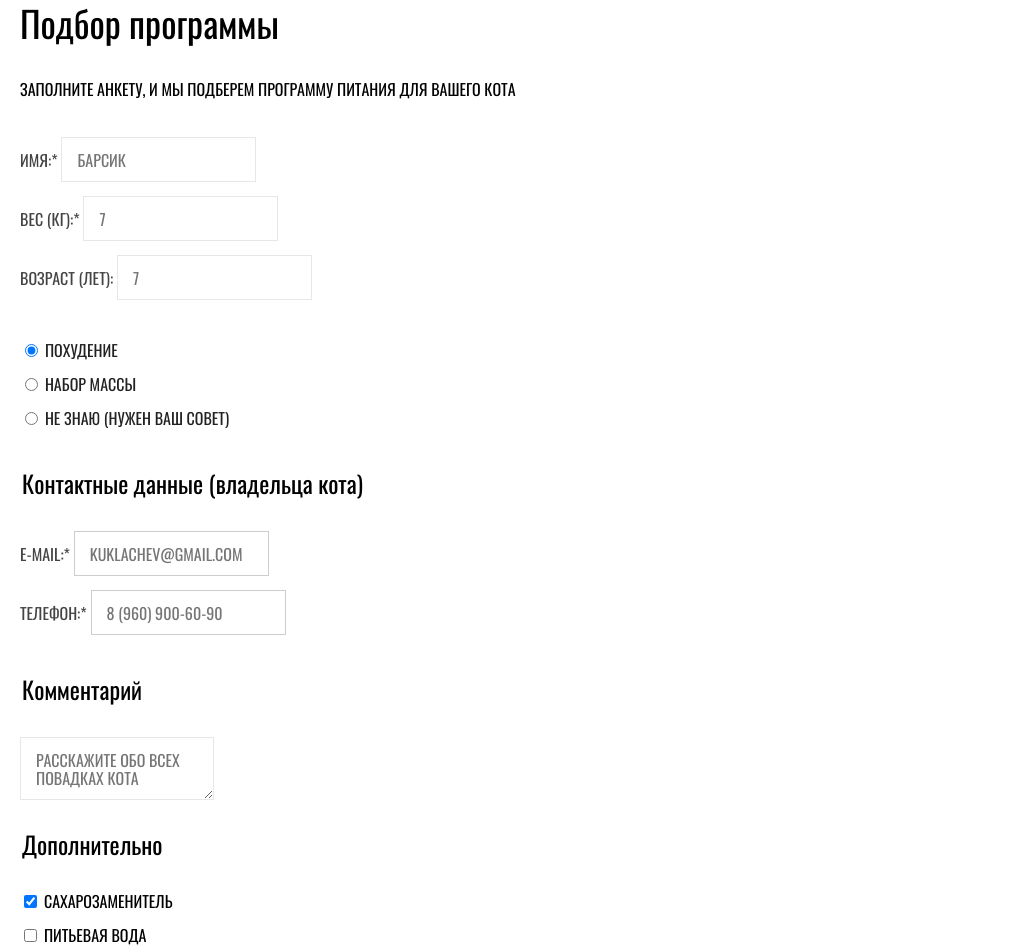
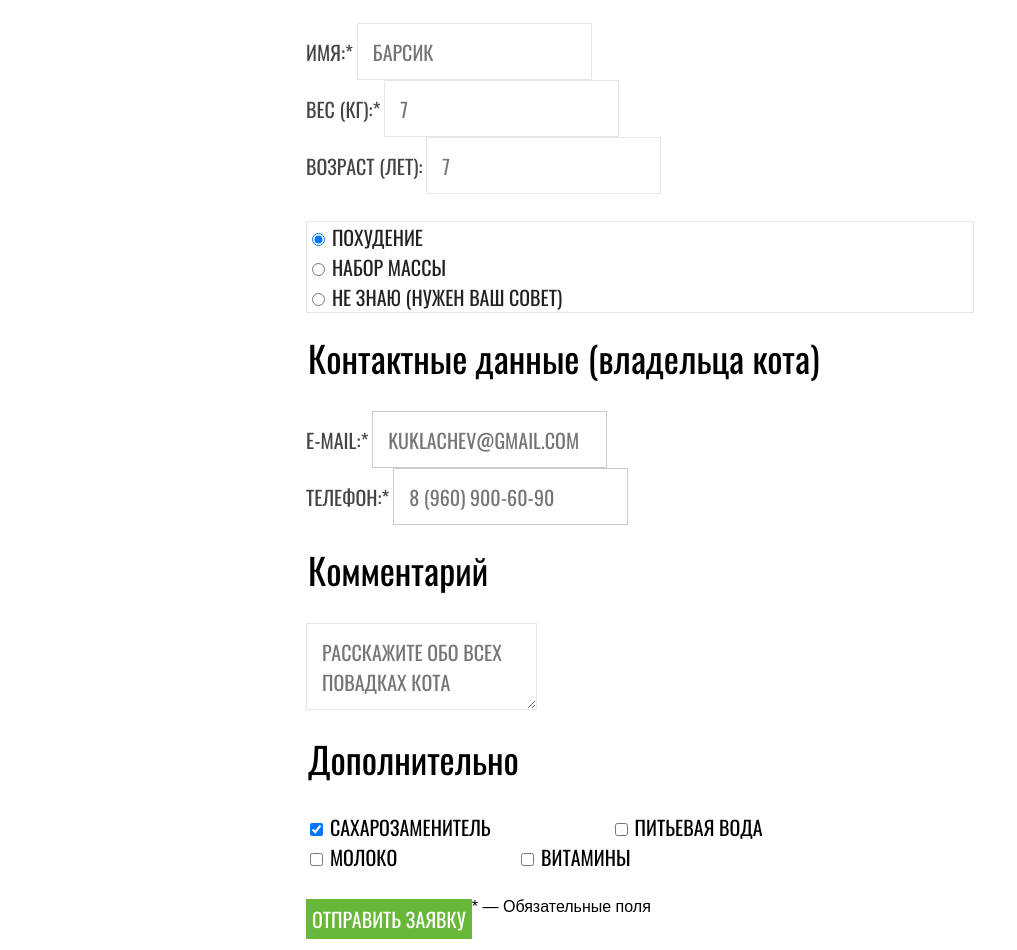
Before and after one commit to easternleaves/126260-cat-energy-22, a website: page source/form.html in a window 1280 px wide. Shown: the part 245-1195 px from the top of the page, without its empty margins (0-1017 px from the left). Drawn offline with nearby package versions, Linux system fonts and the light colour scheme; files that its build step writes are made by us from their sources.

Commit message:
Добавляет адаптивную сетку для страницы формы

```diff
--- a/source/form.html
+++ b/source/form.html
@@ -7,10 +7,10 @@
   </head>
   <body class="page__body">
     <header class="page-header">
-      <a class="page-header__logo">
+      <nav class="main-nav">
+        <a class="main-nav__logo">
           <img src="img/logo-2.svg" width="101" height="18" alt="Лого «Кэт-Энерджи»">
         </a>
-      <nav class="main-nav">
         <button class="main-nav__toggle" type="button"><span class="visually-hidden">Открыть меню</span></button>
         <div class="main-nav__wrapper">
           <ul class="main-nav__list site-list">
@@ -40,79 +40,85 @@
           Заполните анкету, и мы подберем программу питания для вашего кота
         </p>
         <form class="selection-form" action="https://echo.htmlacademy.ru" method="post">
+          <div class="selection-form__fieldset-wrapper">
             <fieldset class="selection-form__fieldset">
-            <ul class="selection-form__list">
-              <li class="selection-form__item">
-                <label class="selection-form__label" for="cat-name">Имя:*</label>
-                <input class="selection-form__field" type="text" id="cat-name" name="cat-name" placeholder="Барсик" required>
+              <ul class="selection-form__list cat-info">
+                <li class="cat-info__item">
+                  <label class="cat-info__label" for="cat-name">Имя:*</label>
+                  <input class="cat-info__field" type="text" id="cat-name" name="cat-name" placeholder="Барсик" required>
                 </li>
-              <li class="selection-form__item">
-                <label class="selection-form__label" for="cat-weight">Вес (кг):*</label>
-                <input class="selection-form__field" type="number" id="cat-weight" name="cat-weight" placeholder="7" required>
+                <li class="cat-info__item">
+                  <label class="cat-info__label" for="cat-weight">Вес (кг):*</label>
+                  <input class="cat-info__field" type="number" id="cat-weight" name="cat-weight" placeholder="7" required>
                 </li>
-              <li class="selection-form__item">
-                <label class="selection-form__label" for="cat-age">Возраст (лет):</label>
-                <input class="selection-form__field" type="number" id="cat-age" name="cat-age" placeholder="7">
+                <li class="cat-info__item">
+                  <label class="cat-info__label" for="cat-age">Возраст (лет):</label>
+                  <input class="cat-info__field" type="number" id="cat-age" name="cat-age" placeholder="7">
                 </li>
               </ul>
             </fieldset>
             <fieldset class="selection-form__fieldset">
-            <ul class="selection-form__list">
-              <li class="selection-form__item">
-                <input class="selection-form__radio" type="radio" id="slim" name="slim" value="slim" checked>
-                <label class="selection-form__label-radio" for="slim">Похудение</label>
+              <ul class="selection-form__list program-targets">
+                <li class="program-targets__item">
+                  <input class="program-targets__radio" type="radio" id="slim" name="slim" value="slim" checked>
+                  <label class="program-targets__label-radio" for="slim">Похудение</label>
                 </li>
-              <li class="selection-form__item">
-                <input class="selection-form__radio" type="radio" id="mass" name="mass" value="mass">
-                <label class="selection-form__label-radio" for="mass">Набор массы</label>
+                <li class="program-targets__item">
+                  <input class="program-targets__radio" type="radio" id="mass" name="mass" value="mass">
+                  <label class="program-targets__label-radio" for="mass">Набор массы</label>
                 </li>
-              <li class="selection-form__item">
-                <input class="selection-form__radio" type="radio" id="advice" name="advice" value="advice">
-                <label class="selection-form__label-radio" for="advice">Не знаю (Нужен ваш совет)</label>
+                <li class="program-targets__item">
+                  <input class="program-targets__radio" type="radio" id="advice" name="advice" value="advice">
+                  <label class="program-targets__label-radio" for="advice">Не знаю (Нужен ваш совет)</label>
                 </li>
               </ul>
             </fieldset>
+          </div>
           <fieldset class="selection-form__fieldset">
             <legend class="selection-form__title">Контактные данные (владельца кота)</legend>
-            <ul class="selection-form__list">
-              <li class="selection-form__item">
-                <label class="selection-form__label" for="email">E-mail:*</label>
-                <input class="selection-form__owner-field" type="email" id="email" name="email" placeholder="kuklachev@gmail.com" required>
+            <ul class="selection-form__list owner-info">
+              <li class="owner-info__item">
+                <label class="owner-info__label" for="email">E-mail:*</label>
+                <input class="owner-info__owner-field" type="email" id="email" name="email" placeholder="kuklachev@gmail.com" required>
               </li>
-              <li class="selection-form__item">
-                <label class="selection-form__label" for="phone">Телефон:*</label>
-                <input class="selection-form__owner-field" type="number" id="phone" name="phone" placeholder="8 (960) 900-60-90" required>
+              <li class="fields-group__item">
+                <label class="owner-info__label" for="phone">Телефон:*</label>
+                <input class="owner-info__owner-field" type="number" id="phone" name="phone" placeholder="8 (960) 900-60-90" required>
               </li>
             </ul>
           </fieldset>
           <fieldset class="selection-form__fieldset">
             <legend class="selection-form__title">Комментарий</legend>
+            <div class="selection-form__item comment">
                 <label class="visually-hidden" for="comment">Комментарий</label>
-            <textarea class="selection-form__comment-field" id="comment" name="comment" placeholder="Расскажите обо всех повадках кота"></textarea>
+                <textarea class="comment__comment-field" id="comment" name="comment" placeholder="Расскажите обо всех повадках кота"></textarea>
+            </div>
           </fieldset>
           <fieldset class="selection-form__fieldset">
             <legend class="selection-form__title">Дополнительно</legend>
-            <ul class="selection-form__list">
-              <li class="selection-form__item">
-                <input class="selection-form__checkbox" type="checkbox" id="sweetener" name="sweetener" value="sweetener" checked>
-                <label class="selection-form__label-checkbox" for="sweetener">Cахарозаменитель</label>
+            <ul class="selection-form__list extra">
+              <li class="extra__item">
+                <input class="extra__checkbox" type="checkbox" id="sweetener" name="sweetener" value="sweetener" checked>
+                <label class="extra__label-checkbox" for="sweetener">Cахарозаменитель</label>
               </li>
-              <li class="selection-form__item">
-                <input class="selection-form__checkbox" type="checkbox" id="water" name="water" value="water">
-                <label class="selection-form__label-checkbox" for="water">Питьевая вода</label>
+              <li class="extra__item">
+                <input class="extra__checkbox" type="checkbox" id="water" name="water" value="water">
+                <label class="extra__label-checkbox" for="water">Питьевая вода</label>
               </li>
-              <li class="selection-form__item">
-                <input class="selection-form__checkbox" type="checkbox" id="milk" name="milk" value="milk">
-                <label class="selection-form__label-checkbox" for="milk">Молоко</label>
+              <li class="extra__item">
+                <input class="extra__checkbox" type="checkbox" id="milk" name="milk" value="milk">
+                <label class="extra__label-checkbox" for="milk">Молоко</label>
               </li>
-              <li class="selection-form__item">
-                <input class="selection-form__checkbox" type="checkbox" id="vitamins" name="vitamins" value="vitamins">
-                <label class="selection-form__label-checkbox" for="vitamins">Витамины</label>
+              <li class="extra__item">
+                <input class="extra__checkbox" type="checkbox" id="vitamins" name="vitamins" value="vitamins">
+                <label class="extra__label-checkbox" for="vitamins">Витамины</label>
               </li>
             </ul>
           </fieldset>
+          <div class="selection-form__button-wrapper">
             <button class="selection-form__button button" type="submit">Отправить заявку</button>
             <span class="selection-form__legend">* — Обязательные поля</span>
+          </div>
         </form>
       </section>
       <section class="map">
@@ -131,7 +137,7 @@
       </section>
       <footer class="page-footer">
         <div class="page-footer__wrapper">
-          <a class="page-footer__logo" href="index.html">
+          <a class="page-footer__logo-link" href="index.html">
             <img src="img/logo-2.svg" width="128" height="24" alt="Лого «Кэт-Энерджи»">
           </a>
           <div class="page-footer__social social">
--- a/source/sass/blocks/additional.scss
+++ b/source/sass/blocks/additional.scss
@@ -8,10 +8,10 @@
   padding-top: 13px;
   padding-bottom: 19px;
   border-top: 1px solid $special-grey;
-}
 
-.additional__item:last-child {
-  border-bottom: 1px solid $special-grey;
+  &:last-child {
+    border-bottom: 1px solid $special-grey;
+  }
 }
 
 .additional__title {
--- /dev/null
+++ b/source/sass/blocks/cat-info.scss
@@ -0,0 +1,23 @@
+.cat-info__label,
+.cat-info__field {
+  @include main-font;
+  font-size: 16px;
+  font-weight: normal;
+  line-height: 18px;
+  text-transform: uppercase;
+  color: $special_dark-grey;
+
+  @media (min-width: $tablet-width) {
+    font-size: 20px;
+    line-height: 30px;
+  }
+}
+
+.cat-info__field {
+  box-sizing: border-box;
+  padding-left: 15px;
+  padding-right: 15px;
+  padding-top: 13px;
+  padding-bottom: 12px;
+  border: 1px solid $special_grey-5;
+}
--- a/source/sass/blocks/catalog.scss
+++ b/source/sass/blocks/catalog.scss
@@ -4,10 +4,10 @@
   padding-left: 20px;
   padding-right: 20px;
   border-top: 1px solid $special-grey-2;
-}
 
-.catalog__item:last-child {
-  border-bottom: 1px solid $special-grey-2;
+  &:last-child {
+    border-bottom: 1px solid $special-grey-2;
+  }
 }
 
 .catalog__title {
--- /dev/null
+++ b/source/sass/blocks/comment.scss
@@ -0,0 +1,19 @@
+.comment__comment-field {
+  @include main-font;
+  font-size: 16px;
+  font-weight: normal;
+  line-height: 18px;
+  text-transform: uppercase;
+  color: $special_dark-grey;
+  box-sizing: border-box;
+  padding-left: 15px;
+  padding-right: 15px;
+  padding-top: 13px;
+  padding-bottom: 12px;
+  border: 1px solid $special_grey-5;
+
+  @media (min-width: $tablet-width) {
+    font-size: 20px;
+    line-height: 30px;
+  }
+}
--- /dev/null
+++ b/source/sass/blocks/extra.scss
@@ -0,0 +1,38 @@
+.extra {
+  display: flex;
+  flex-direction: column;
+
+  @media (min-width: $tablet-width) {
+    flex-direction: row;
+    align-content: space-between;
+    flex-wrap: wrap;
+  }
+  @media (min-width: $desktop-width) {
+    flex-direction: row;
+    align-content: space-between;
+  }
+}
+
+.extra__item {
+  @media (min-width: $tablet-width) {
+    margin-right: 120px;
+
+    &:last-child {
+      margin-right: 0;
+    }
+  }
+}
+
+.extra__label-checkbox {
+  @include main-font;
+  font-size: 16px;
+  font-weight: normal;
+  line-height: 18px;
+  text-transform: uppercase;
+  color: $basic-black;
+
+  @media (min-width: $tablet-width) {
+    font-size: 20px;
+    line-height: 30px;
+  }
+}
--- /dev/null
+++ b/source/sass/blocks/fields-group.scss
@@ -0,0 +1,15 @@
+.fields-group__label,
+.fields-group__label-checkbox,
+.fields-group__owner-field {
+  @include main-font;
+  font-size: 16px;
+  font-weight: normal;
+  line-height: 18px;
+  text-transform: uppercase;
+  color: $special_dark-grey;
+
+  @media (min-width: $tablet-width) {
+    font-size: 20px;
+    line-height: 30px;
+  }
+}
--- /dev/null
+++ b/source/sass/blocks/owner-info.scss
@@ -0,0 +1,32 @@
+.owner-info {
+  display: flex;
+  flex-direction: column;
+
+  @media (min-width: $desktop-width) {
+    flex-direction: row;
+  }
+}
+
+.owner-info__label,
+.owner-info__owner-field {
+  @include main-font;
+  font-size: 16px;
+  font-weight: normal;
+  line-height: 18px;
+  text-transform: uppercase;
+  color: $special_dark-grey;
+
+  @media (min-width: $tablet-width) {
+    font-size: 20px;
+    line-height: 30px;
+  }
+}
+
+.owner-info__owner-field {
+  box-sizing: border-box;
+  padding-left: 15px;
+  padding-right: 15px;
+  padding-top: 13px;
+  padding-bottom: 12px;
+  border: 1px solid $special-grey;
+}
--- a/source/sass/blocks/page.scss
+++ b/source/sass/blocks/page.scss
@@ -9,6 +9,14 @@
 
 .page__body {
   min-height: 100%;
-  margin: 0;
+  margin: 0 auto;
   padding: 0;
+
+  @media (min-width: $tablet-width) {
+    width: 708px;
+  }
+
+  @media (min-width: $desktop-width) {
+    width: 1220px;
+  }
 }
--- /dev/null
+++ b/source/sass/blocks/program-targets.scss
@@ -0,0 +1,19 @@
+.program-targets {
+  @media (min-width: $tablet-width) {
+    border: 1px solid $special_grey-5;
+  }
+}
+
+.program-targets__label-radio {
+  @include main-font;
+  font-size: 16px;
+  font-weight: normal;
+  line-height: 18px;
+  text-transform: uppercase;
+  color: $special_dark-grey-2;
+
+  @media (min-width: $tablet-width) {
+    font-size: 20px;
+    line-height: 30px;
+  }
+}
--- a/source/sass/blocks/selection-form.scss
+++ b/source/sass/blocks/selection-form.scss
@@ -1,5 +1,14 @@
 .selection-form {
   margin-bottom: 32px;
+}
+
+.selection-form__fieldset-wrapper {
+  display: flex;
+  flex-direction: column;
+
+  @media (min-width: $desktop-width) {
+    flex-direction: row;
+  }
 }
 
 .selection-form__fieldset {
@@ -13,46 +22,6 @@
   @include reset-list;
 }
 
-.selection-form__item {
-  margin-bottom: 14px;
-}
-
-.selection-form__label,
-.selection-form__field,
-.selection-form__owner-field,
-.selection-form__comment-field {
-  @include main-font;
-  font-size: 16px;
-  font-weight: normal;
-  line-height: 18px;
-  text-transform: uppercase;
-  color: $special_dark-grey;
-}
-
-.selection-form__field,
-.selection-form__owner-field,
-.selection-form__comment-field {
-  box-sizing: border-box;
-  padding-left: 15px;
-  padding-right: 15px;
-  padding-top: 13px;
-  padding-bottom: 12px;
-  border: 1px solid $special_grey-5;
-}
-
-.selection-form__owner-field {
-  border: 1px solid $special-grey;
-}
-
-.selection-form__label-radio {
-  @include main-font;
-  font-size: 16px;
-  font-weight: normal;
-  line-height: 18px;
-  text-transform: uppercase;
-  color: $special_dark-grey-2;
-}
-
 .selection-form__title {
   @include main-font;
   margin-bottom: 35px;
@@ -60,25 +29,39 @@
   font-weight: normal;
   line-height: 26px;
   color: $basic-black;
+
+  @media (min-width: $tablet-width) {
+    font-size: 36px;
+    line-height: 36px;
+  }
 }
 
-.selection-form__label-checkbox {
-  @include main-font;
-  font-size: 16px;
-  font-weight: normal;
-  line-height: 18px;
-  text-transform: uppercase;
-  color: $basic-black;
+.selection-form__button-wrapper {
+  display: flex;
+  flex-direction: column;
+
+  @media (min-width: $tablet-width) {
+    flex-direction: row;
+  }
 }
 
 .selection-form__button {
   padding-top: 10px;
   padding-bottom: 10px;
   border: 0;
+
+  @media (min-width: $tablet-width) {
+    font-size: 20px;
+    line-height: 20px;
+  }
 }
 
 .selection-form__legend {
   font-size: 14px;
   line-height: 16px;
   color: $basic-black;
+
+  @media (min-width: $tablet-width) {
+    font-size: 16px;
+  }
 }
--- a/source/sass/blocks/selection.scss
+++ b/source/sass/blocks/selection.scss
@@ -12,6 +12,11 @@
   font-weight: normal;
   line-height: 40px;
   color: $basic-black;
+
+  @media (min-width: $tablet-width) {
+    font-size: 60px;
+    line-height: 60px;
+  }
 }
 
 .selection__description {
@@ -23,4 +28,9 @@
   line-height: 18px;
   text-transform: uppercase;
   color: $basic-black;
+
+  @media (min-width: $tablet-width) {
+    font-size: 20px;
+    line-height: 30px;
+  }
 }
--- a/source/sass/blocks/social.scss
+++ b/source/sass/blocks/social.scss
@@ -1,6 +1,10 @@
 .social {
   border-top: 1px solid $special_grey-4;
   border-bottom: 1px solid $special_grey-4;
+
+  @media (min-width: $tablet-width) {
+    border: none;
+  }
 }
 
 .social__list {
--- a/source/sass/style.scss
+++ b/source/sass/style.scss
@@ -7,22 +7,28 @@
 @import "blocks/additional.scss";
 @import "blocks/button.scss";
 @import "blocks/card.scss";
+@import "blocks/cat-info.scss";
 @import "blocks/catalog.scss";
 @import "blocks/catalog-banner.scss";
 @import "blocks/categories.scss";
 @import "blocks/category.scss";
+@import "blocks/comment.scss";
 @import "blocks/copyright.scss";
 @import "blocks/data-list.scss";
 @import "blocks/example.scss";
+@import "blocks/extra.scss";
 @import "blocks/extra-card.scss";
 @import "blocks/extra-list.scss";
 @import "blocks/fact.scss";
+@import "blocks/fields-group.scss";
 @import "blocks/main-nav.scss";
 @import "blocks/map.scss";
+@import "blocks/owner-info.scss";
 @import "blocks/page.scss";
 @import "blocks/page-footer.scss";
 @import "blocks/page-header.scss";
 @import "blocks/page-main.scss";
+@import "blocks/program-targets.scss";
 @import "blocks/promo.scss";
 @import "blocks/selection";
 @import "blocks/selection-form.scss";
```
Also changed, not shown: source/index.html (+1 -1 lines), source/sass/blocks/main-nav.scss (+0 -7 lines), source/sass/blocks/map.scss (+15 -0 lines), source/sass/blocks/site-list.scss (+13 -4 lines). Lines whose indentation alone changed are shown as unchanged.
